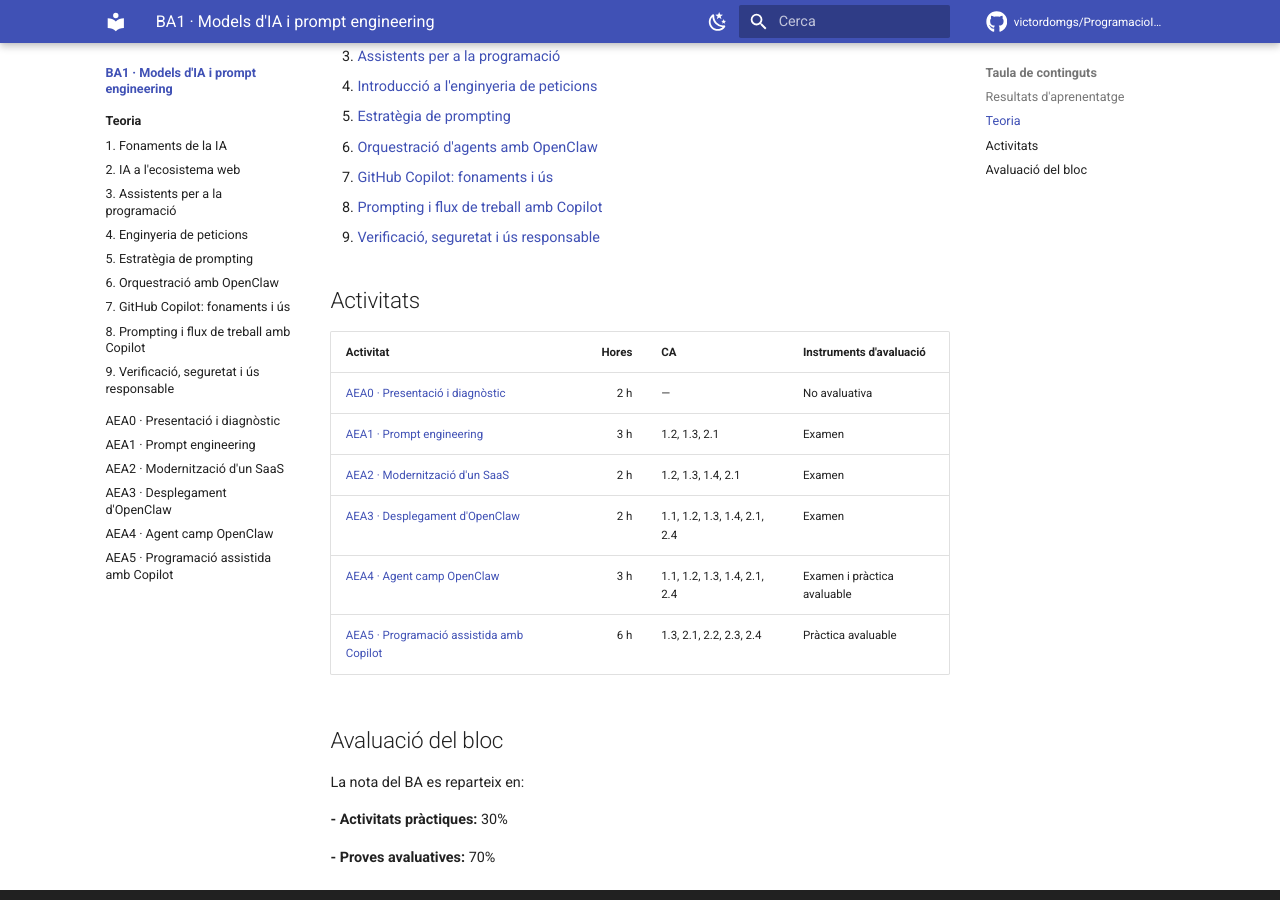
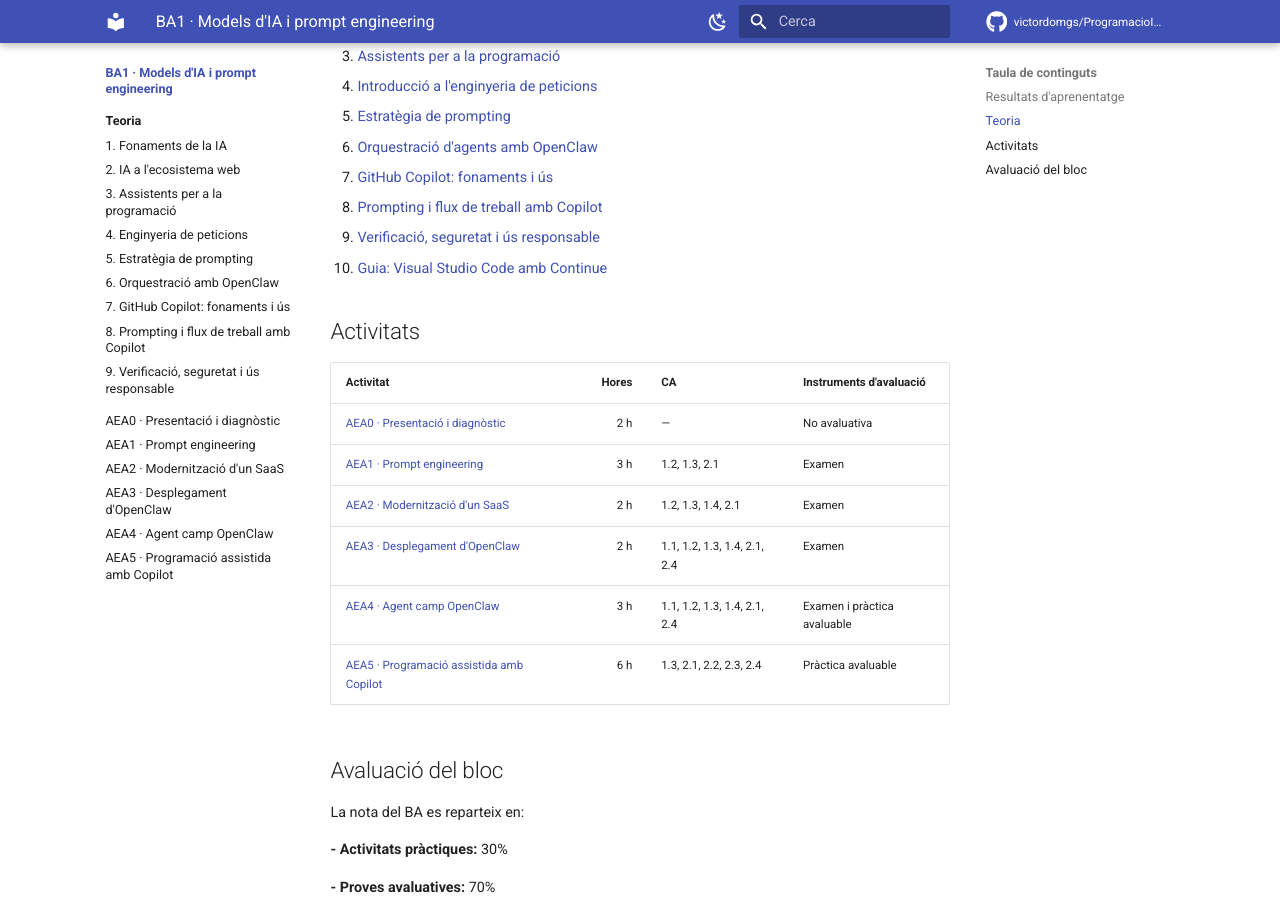
Before and after one commit to victordomgs/ProgramacioIADAW, an MkDocs documentation site: the page built from docs/ba1/index.md, in a window 1280 px wide and 900 px high, scrolled down 567 px. Built offline with MkDocs 1.6.1 and Material for MkDocs 9.7.7, drawn with Linux system fonts in a browser that asks for light colours; comment, search, counter and statistics services are not loaded.

Commit message:
Add guide for Visual Studio Code with Continue

```diff
--- a/docs/ba1/index.md
+++ b/docs/ba1/index.md
@@ -20,6 +20,7 @@ Els temes de teoria del bloc es troben a la pàgina de [Teoria](teoria/index.md)
 7. [GitHub Copilot: fonaments i ús](teoria/07-copilot-fonaments.md)
 8. [Prompting i flux de treball amb Copilot](teoria/08-copilot-prompting-flux.md)
 9. [Verificació, seguretat i ús responsable](teoria/09-copilot-verificacio-seguretat.md)
+10. [Guia: Visual Studio Code amb Continue](teoria/10-continue-guia.md)
 
 ## Activitats
 
```
